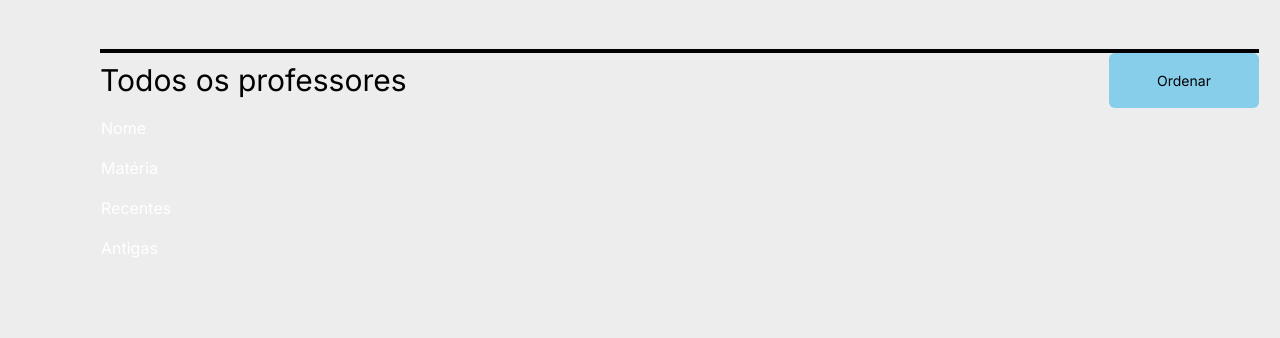
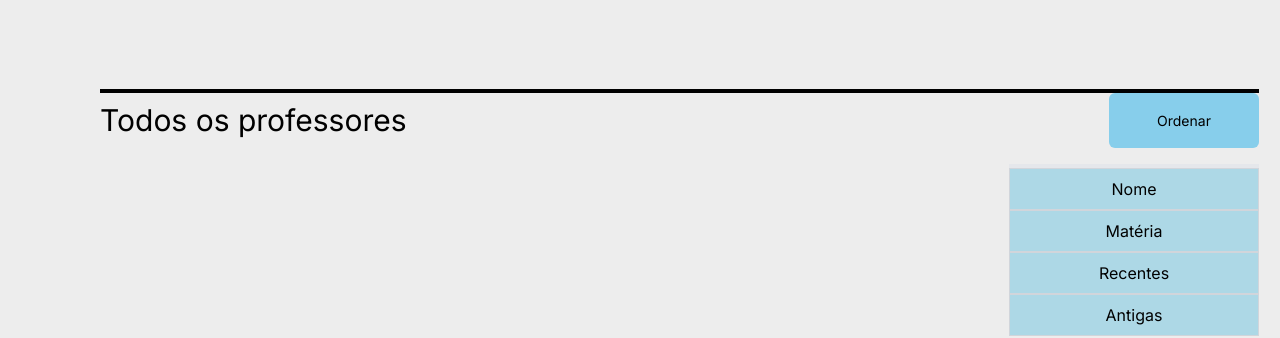
Before and after one commit to gio221/Grupo-2--CJR, a Next.js app in the folder grupo2brabo/: page /feed-deslogado-filtro in a window 1280 px wide. Shown: the part 511-849 px from the top of the page. Built offline with nearby package versions, Linux system fonts and the light colour scheme.

Commit message:
Tela feed com filtros

```diff
--- a/grupo2brabo/src/app/feed-deslogado-filtro/page.tsx
+++ b/grupo2brabo/src/app/feed-deslogado-filtro/page.tsx
@@ -64,33 +64,37 @@ export default function Login(): JSX.Element {
           ))}
         </div>
 
-        <div>
-      <div className="border-t-4 border-black mt-10" style={{ width: '1159px', margin: '0 auto' }}>
+        <div style={{ width: '1159px', margin: '0 auto' }}>
+      <div className="border-t-4 border-black mt-10">
         <div className="flex items-center">
           <h1 className="frase-preta text-[30px]">Todos os professores</h1>
-          <input className="sm:text-sm rounded-md" type="button" value="Ordenar" style={{ width: '150px', height: '55px', background: '#87CEEB', marginLeft: 'auto' }} />
+          <input
+            className="sm:text-sm rounded-md"
+            type="button"
+            value="Ordenar"
+            style={{ width: '150px', height: '55px', background: '#87CEEB', marginLeft: 'auto' }}
+          />
         </div>
       </div>
-      <div className="mt-4" style={{ width: '1159px', margin: '0 auto' }}>
-        <table className="w-full bg-navyblue divide-y divide-white divide-solid">
+      <div className="mt-4">
+        <table className="table-auto w-full border-t-4  " style={{ background: '#ADD8E6', marginLeft: 'auto', maxWidth: '250px' }}>
           <tbody>
             <tr>
-              <td className="py-2 text-white">Nome</td>
+              <td className="py-2 text-black border border-gray-300" style={{ display: 'flex', justifyContent: 'center' }}>Nome</td>
             </tr>
             <tr>
-              <td className="py-2 text-white">Matéria</td>
+              <td className="py-2 text-black border border-gray-300" style={{ display: 'flex', justifyContent: 'center' }}>Matéria</td>
             </tr>
             <tr>
-              <td className="py-2 text-white">Recentes</td>
+              <td className="py-2 text-black border border-gray-300" style={{ display: 'flex', justifyContent: 'center' }}>Recentes</td>
             </tr>
             <tr>
-              <td className="py-2 text-white">Antigas</td>
+              <td className="py-2 text-black border border-gray-300"style={{ display: 'flex', justifyContent: 'center' }}>Antigas</td>
             </tr>
           </tbody>
         </table>
       </div>
     </div>
-
 
         {/* Adicionando os cartões de todos os professores */}
         <div className="flex justify-center flex-wrap mt-10">
```
